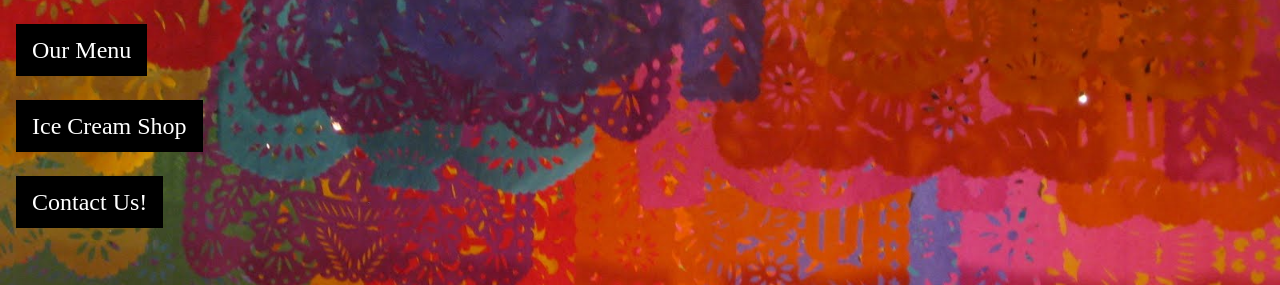
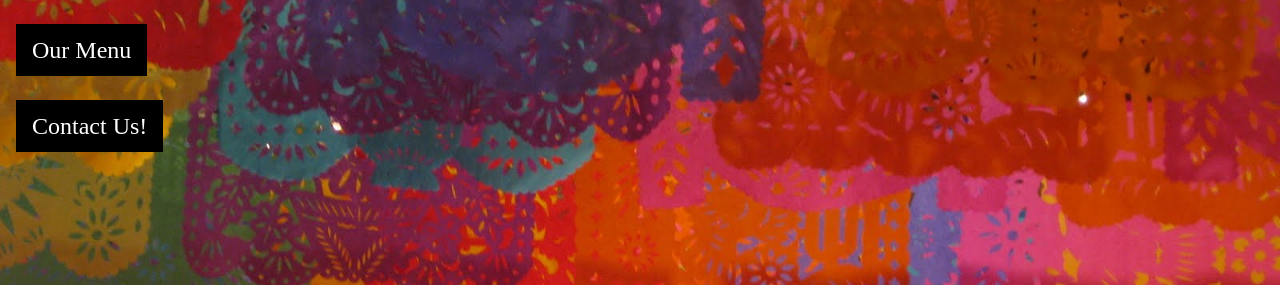
Before and after one commit to mariarangel/website, a plain HTML site: page index.html in a window 1280 px wide. Shown: the top 285 px of the page. Drawn offline with nearby package versions, Linux system fonts and the light colour scheme; a web font is replaced by a local one.

Commit message:
Update index.html

```diff
--- a/index.html
+++ b/index.html
@@ -113,7 +113,6 @@ body, html {height: 100%}
   </div>
   <div class="w3-display-topleft w3-container w3-xlarge">
     <p><button onclick="document.getElementById('menu').style.display='block'" class="w3-button w3-black">Our Menu</button></p>
-	<p><button onclick="document.getElementById('Ice Cream').style.display='block'" class="w3-button w3-black">Ice Cream Shop</button></p>
     <p><button onclick="document.getElementById('contact').style.display='block'" class="w3-button w3-black">Contact Us!</button></p>
   </div>
   <div class="w3-display-bottomleft w3-container">
```
